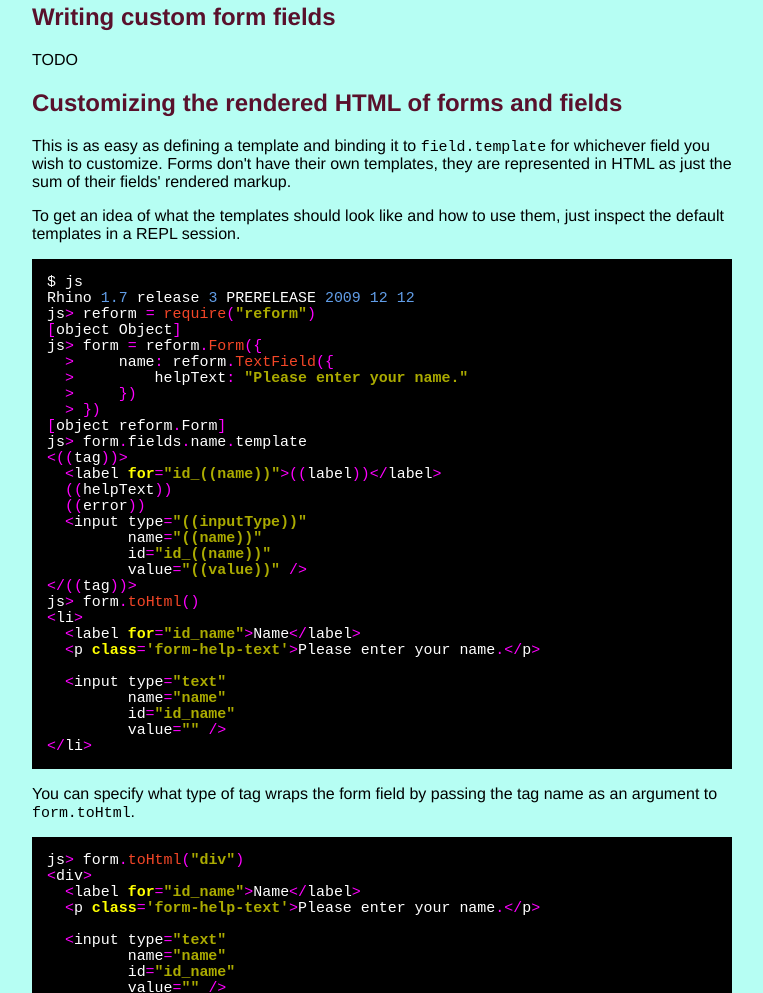
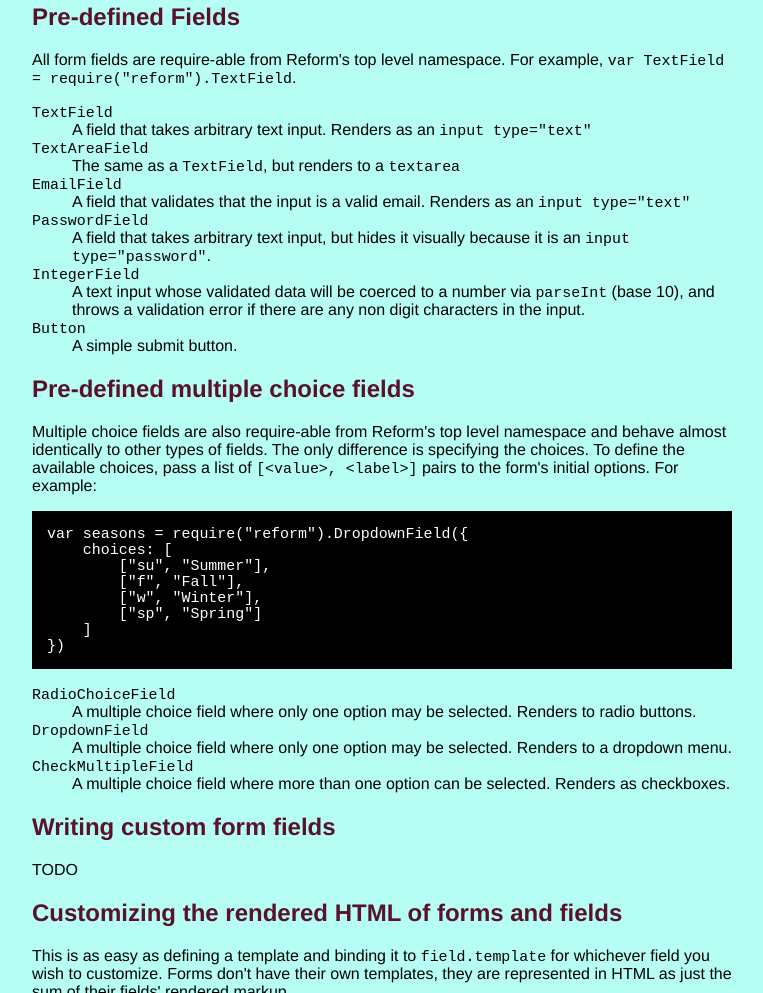
Before and after one commit to fitzgen/reform, a plain HTML site: page index.html in a window 1280 px wide. Shown: the part 989-1982 px from the top of the page, without its empty margins (258-1021 px from the left). Drawn offline with Linux system fonts and the light colour scheme.

Commit message:
Adding info to the documentation about the existing fields defined by Reform.

```diff
--- a/index.html
+++ b/index.html
@@ -89,6 +89,76 @@ if (REFORM.Form({ name: REFORM.TextField() })
         out <a href="http://github.com/fitzgen/reform/blob/master/examples/survey.js">this
         example</a>.
       </p>
+
+      <h2>Pre-defined Fields</h2>
+
+      <p>
+        All form fields are require-able from Reform's top level namespace. For
+        example, <code>var TextField = require("reform").TextField</code>.
+      </p>
+
+      <dl>
+
+        <dt><code>TextField</code></dt>
+        <dd>A field that takes arbitrary text input. Renders as an <code>input
+        type="text"</code></dd>
+
+        <dt><code>TextAreaField</code></dt>
+        <dd>The same as a <code>TextField</code>, but renders to
+        a <code>textarea</code></dd>
+
+        <dt><code>EmailField</code></dt>
+        <dd>A field that validates that the input is a valid email. Renders as
+        an <code>input type="text"</code></dd>
+
+        <dt><code>PasswordField</code></dt>
+        <dd>A field that takes arbitrary text input, but hides it visually
+        because it is an <code>input type="password"</code>.</dd>
+
+        <dt><code>IntegerField</code></dt>
+        <dd>A text input whose validated data will be coerced to a number via
+        <code>parseInt</code> (base 10), and throws a validation error if there
+        are any non digit characters in the input.</dd>
+
+        <dt><code>Button</code></dt>
+        <dd>A simple submit button.</dd>
+
+      </dl>
+
+      <h2>Pre-defined multiple choice fields</h2>
+
+      <p>
+        Multiple choice fields are also require-able from Reform's top level
+        namespace and behave almost identically to other types of fields. The
+        only difference is specifying the choices. To define the available
+        choices, pass a list of <code>[&lt;value>, &lt;label>]</code> pairs to
+        the form's initial options. For example:
+      </p>
+
+      <pre>var seasons = require("reform").DropdownField({
+    choices: [
+        ["su", "Summer"],
+        ["f", "Fall"],
+        ["w", "Winter"],
+        ["sp", "Spring"]
+    ]
+})</pre>
+
+      <dl>
+
+        <dt><code>RadioChoiceField</code></dt>
+        <dd>A multiple choice field where only one option may be
+        selected. Renders to radio buttons.</dd>
+
+        <dt><code>DropdownField</code></dt>
+        <dd>A multiple choice field where only one option may be
+        selected. Renders to a dropdown menu.</dd>
+
+        <dt><code>CheckMultipleField</code></dt>
+        <dd>A multiple choice field where more than one option can be
+        selected. Renders as checkboxes.</dd>
+
+      </dl>
 
       <h2>Writing custom form fields</h2>
 
```
